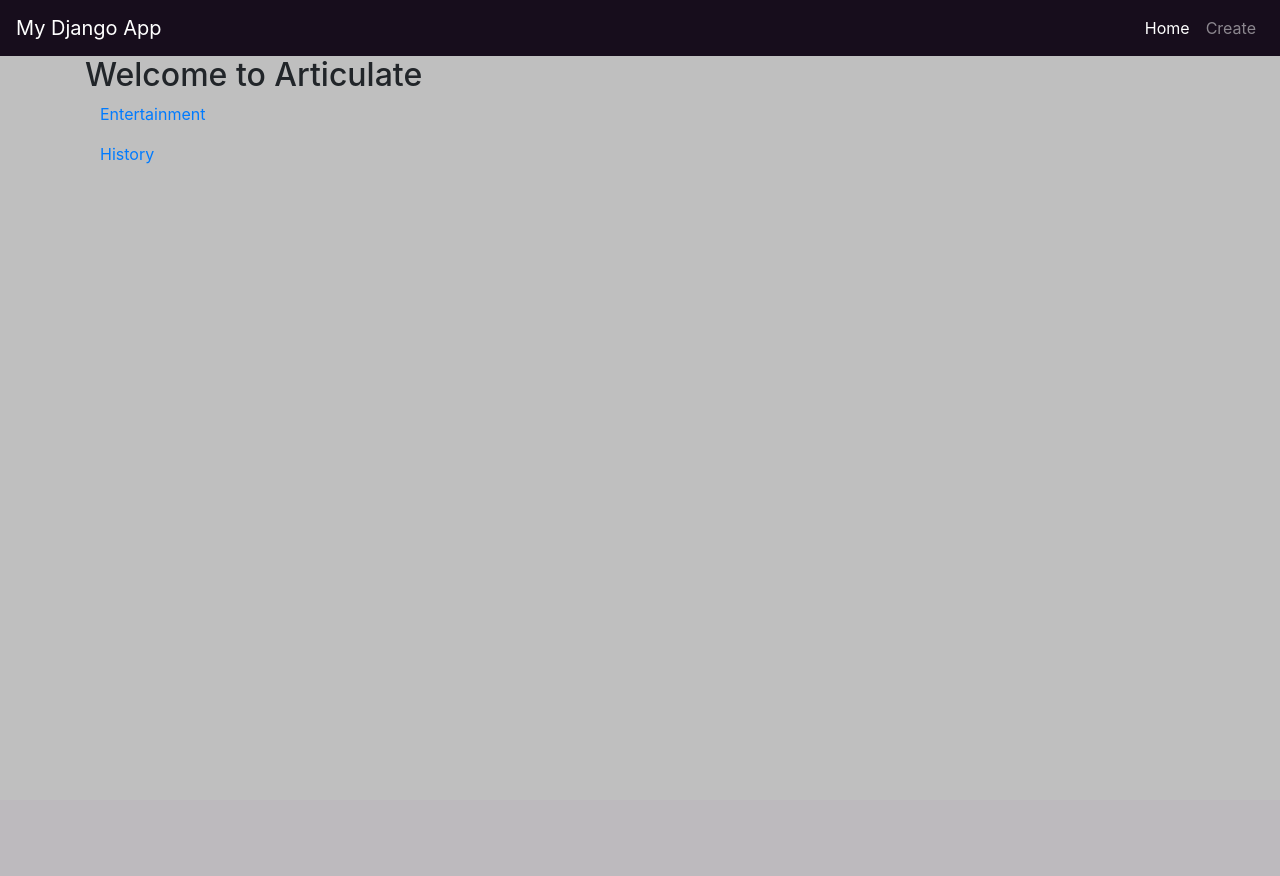
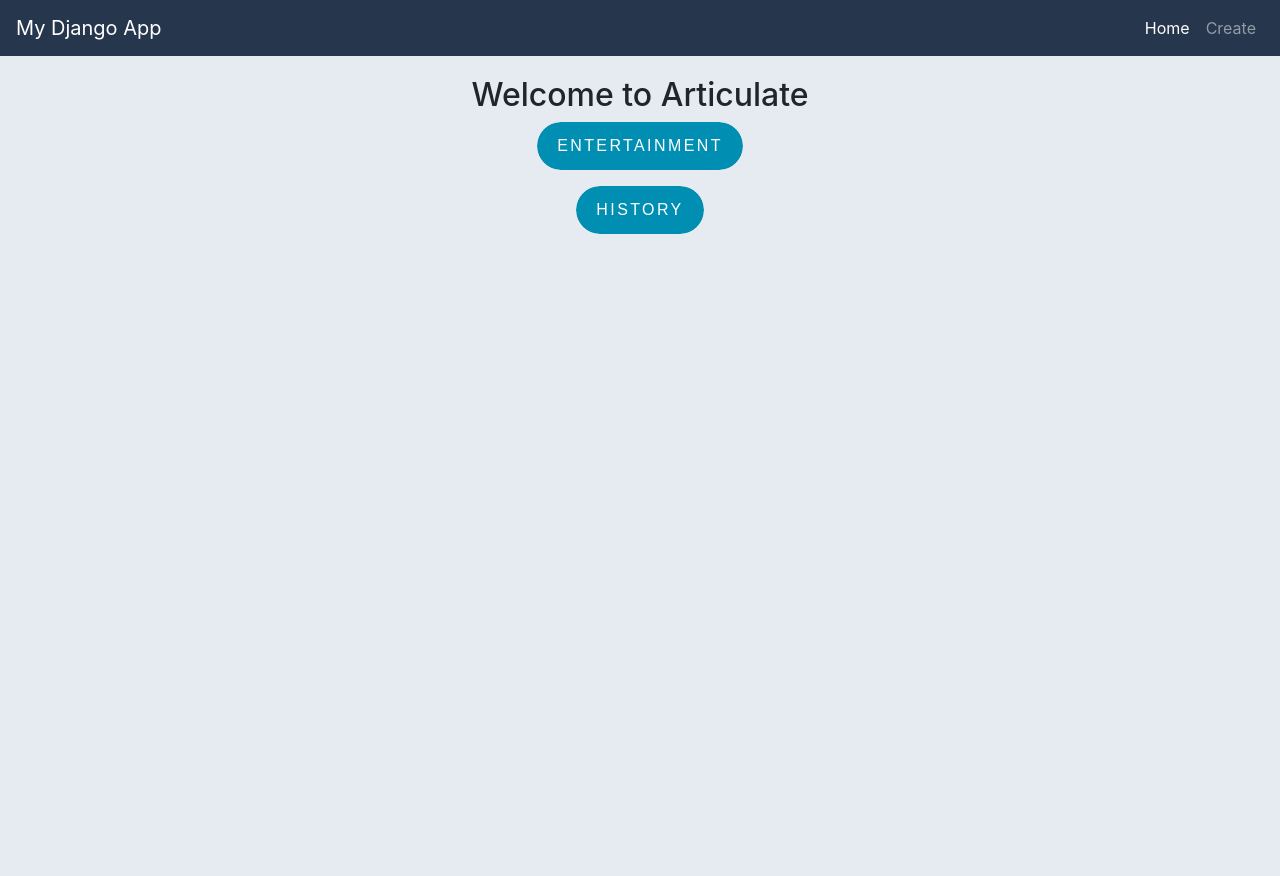
Before and after one commit to SamDuprey/boilermake2024, a Django app: page / in a window 1280 px wide. Before the commit the page ends 164 px from the top, so only its background shows below. Run offline with Django 5.2, Linux system fonts and the light colour scheme; some libraries are stand-ins or nearby versions.

Commit message:
Added css for home.html buttons and header

```diff
--- a/frontend/static/css/base.css
+++ b/frontend/static/css/base.css
@@ -1,7 +1,106 @@
 .test1 {
-    background-color: #170d1c;
+    background-color: #26364c;
 }
 
 .main-body {
-    background-color: #BFBFBF;
+    background-color: #e5ebf0;
 }
+
+.space {
+    margin: 10;
+}
+
+.mainContainer {
+    display: flex;
+    justify-content: center; /* Centers horizontally */
+    align-items: center;
+}
+
+.hover {
+    display: flex;
+    justify-content: center;
+    align-items: center;
+}
+
+.headerText {
+    justify-content: center;
+    align-items: center;
+    height: 100vh;
+    margin-top: 20px; /* Adjust the value to set the desired white space */
+}
+
+
+/* Start of button hover styling */
+.hover .button {
+    display: inline-block;
+    padding: 0.75rem 1.25rem;
+    border-radius: 10rem;
+    color: #fff;
+    text-transform: uppercase;
+    font-size: 1rem;
+    letter-spacing: 0.15rem;
+    transition: all 0.3s;
+    position: relative;
+    overflow: hidden;
+    z-index: 1;
+}
+.hover .button:after {
+    content: '';
+    position: absolute;
+    bottom: 0;
+    left: 0;
+    width: 100%;
+    height: 100%;
+    background-color: #008fb3;
+    border-radius: 10rem;
+    z-index: -2;
+}
+.hover .button:before {
+    content: '';
+    position: absolute;
+    bottom: 0;
+    left: 0;
+    width: 0%;
+    height: 100%;
+    background-color: #04627a;
+    transition: all 0.3s;
+    border-radius: 10rem;
+    z-index: -1;
+}
+.hover .button:hover {
+    color: #fff;
+}
+.hover .button:hover:before {
+    width: 100%;
+}
+/* optional reset for presentation */
+.hover * {
+    font-family: Arial;
+    text-decoration: none;
+    font-size: 20px;
+}
+.hover .container {
+    padding-top: 50px;
+    margin: 0 auto;
+    width: 100%;
+    text-align: center;
+
+}
+.hover h1 {
+    text-transform: uppercase;
+    font-size: 0.8rem;
+    margin-bottom: 2rem;
+    color: #777;
+}
+.hover span {
+    display: block;
+    margin-top: 2rem;
+    font-size: 0.7rem;
+    color: #777;
+}
+.hover span a {
+    font-size: 0.7rem;
+    color: #999;
+    text-decoration: underline;
+}
+/* End of button hover styling */
```
